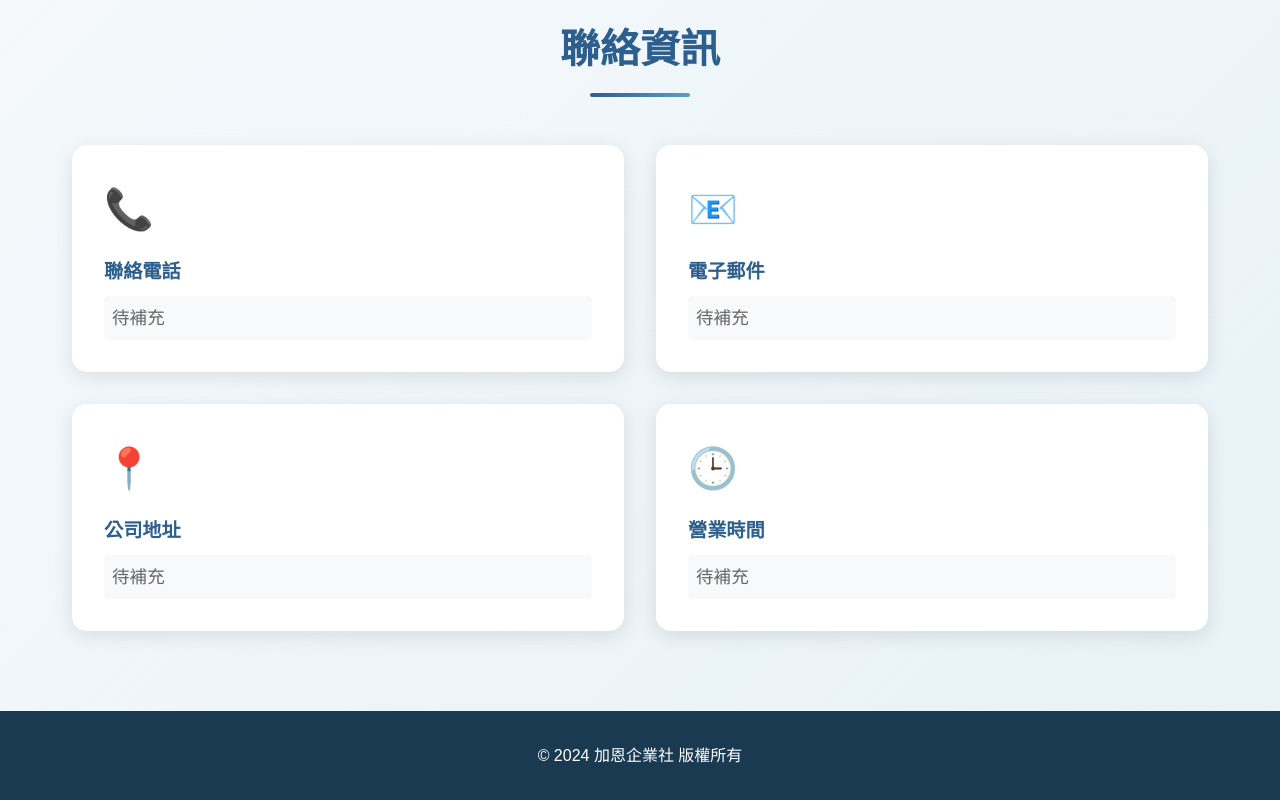
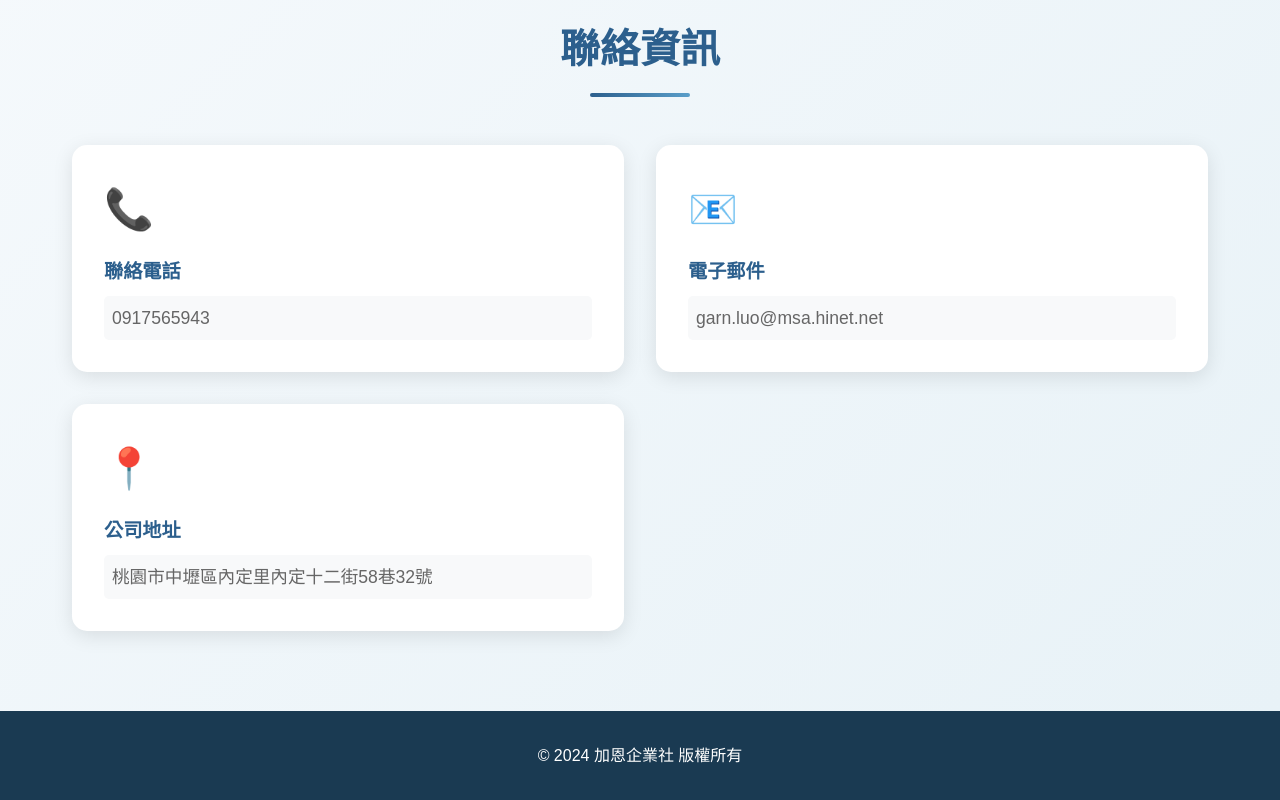
Before and after one commit to andy952737/jiaen-website-v1, a plain HTML site: page index.html in a window 1280 px wide. Shown: the part 4200-5000 px from the top of the page. Drawn offline with Linux system fonts and the light colour scheme.

Commit message:
add information

```diff
--- a/index.html
+++ b/index.html
@@ -658,23 +658,25 @@
                     <div class="contact-card fade-in">
                         <div class="contact-icon">📞</div>
                         <div class="contact-label">聯絡電話</div>
-                        <div class="contact-value">待補充</div>
+                        <div class="contact-value">0917565943</div>
                     </div>
                     <div class="contact-card fade-in">
                         <div class="contact-icon">📧</div>
                         <div class="contact-label">電子郵件</div>
-                        <div class="contact-value">待補充</div>
+                        <div class="contact-value">garn.luo@msa.hinet.net</div>
                     </div>
                     <div class="contact-card fade-in">
                         <div class="contact-icon">📍</div>
                         <div class="contact-label">公司地址</div>
-                        <div class="contact-value">待補充</div>
+                        <div class="contact-value">
+                            桃園市中壢區內定里內定十二街58巷32號
+                        </div>
                     </div>
-                    <div class="contact-card fade-in">
+                    <!-- <div class="contact-card fade-in">
                         <div class="contact-icon">🕒</div>
                         <div class="contact-label">營業時間</div>
                         <div class="contact-value">待補充</div>
-                    </div>
+                    </div> -->
                 </div>
             </div>
         </section>
```
